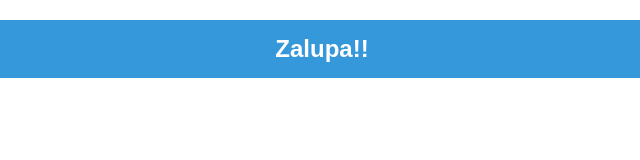
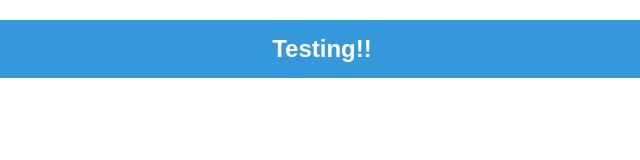
Before and after one commit to mikhailpetrenko/deployment, a website: page public/index.html in a window 1280 px wide. Shown: the full height of the page, 318-958 px from the left. Drawn offline with Linux system fonts and the light colour scheme.

Commit message:
another test

```diff
--- a/public/index.html
+++ b/public/index.html
@@ -7,7 +7,7 @@
     <link rel="stylesheet" href="styles.css">
 
 </head>
-<header>Zalupa!!</header>
+<header>Testing!!</header>
 <body>
     <h1>Hello!</h1>
 
```
